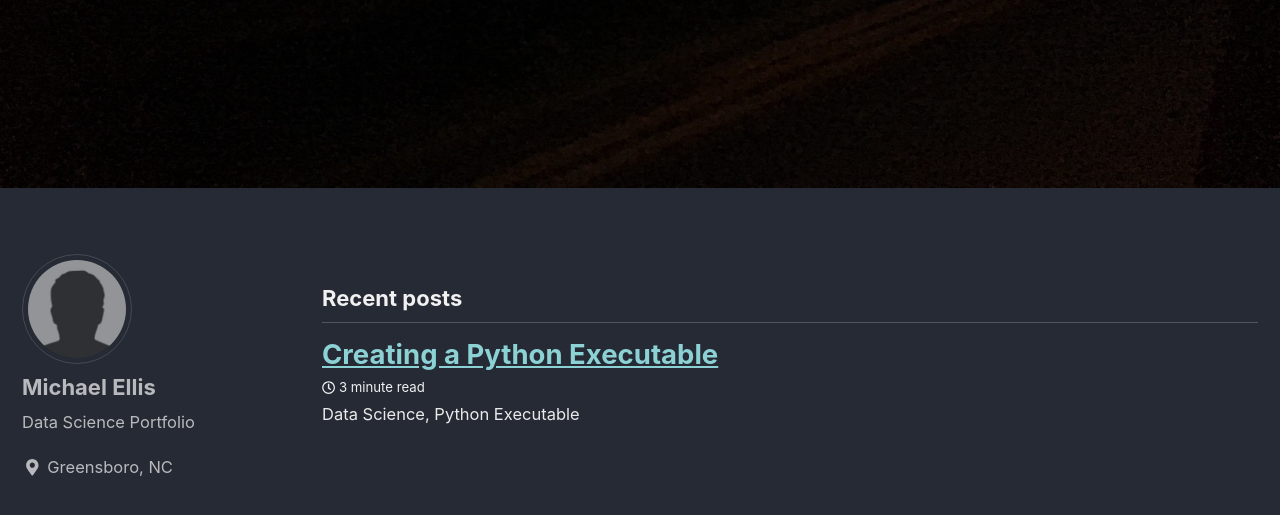
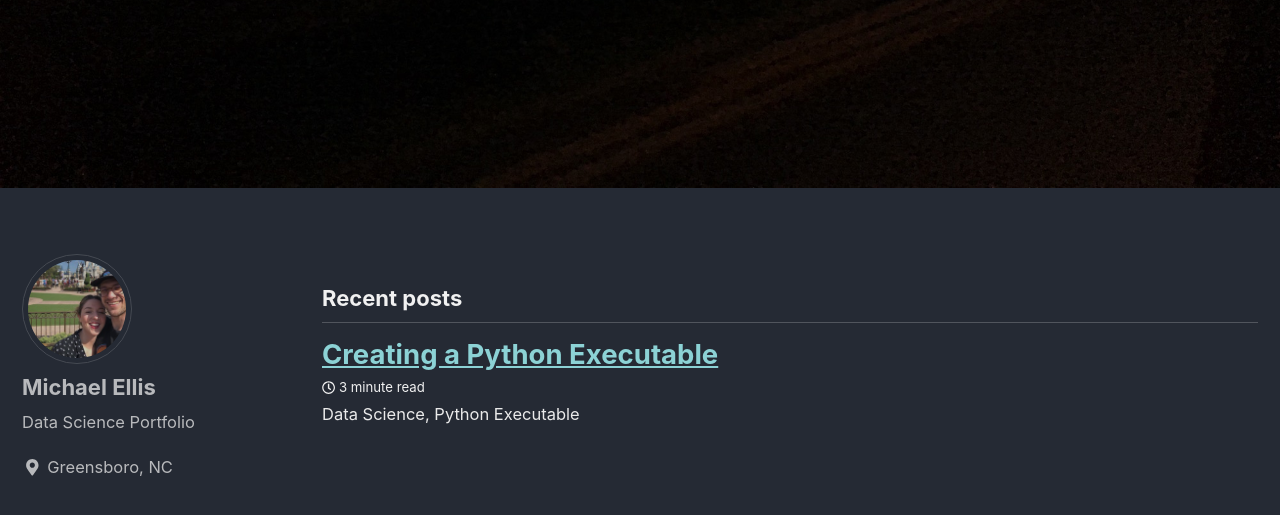
Before and after one commit to mtellis2/mtellis2.github.io, a Jekyll site: the page built from index.html, in a window 1280 px wide and 900 px high, scrolled down 861 px. Shown: the top 515 px of the window. Built offline with Jekyll 4.4.1, drawn with Linux system fonts in a browser that asks for light colours; cached includes are drawn as plain includes; nearby versions of some CDN libraries; the list of posts is cut into pages by our own code.

Commit message:
Update _config.yml

```diff
--- a/_config.yml
+++ b/_config.yml
@@ -107,36 +107,40 @@
 # Site Author
 author:
   name             : "Michael Ellis"
-  avatar           : "https://mtellis2.github.io/images/bio-photo.jpg" #path of avatar image, e.g. "/assets/images/bio-photo.jpg"
+  avatar           : "https://mtellis2.github.io/images/disneyTrip.jpg" #path of avatar image, e.g. "/assets/images/bio-photo.jpg"
   bio              : "Data Science Portfolio"
   location         : "Greensboro, NC"
   email            :
   links:
-    - #label: "Email"
-      icon: "fas fa-fw fa-envelope-square"
+    #- label: "Email"
+    - icon: "fas fa-fw fa-envelope-square"
       url: mailto:michael.ellis.010@gmail.com
-    - #label: "Twitter"
-      icon: "fab fa-fw fa-twitter-square"
+    #- label: "Twitter"
+    - icon: "fab fa-fw fa-twitter-square"
       url: "https://twitter.com/M_elli5"
-    - #label: "GitHub"
-      icon: "fab fa-fw fa-github"
+    #- label: "GitHub"
+    - icon: "fab fa-fw fa-github"
       url: "https://github.com/mtellis2"
-    - #label: "LinkedIn"
-      icon: "fab fa-fw fa-linkedin"
+    #- label: "LinkedIn"
+    - icon: "fab fa-fw fa-linkedin"
       url: "https://www.linkedin.com/in/michael-ellis-72962276/"
 
 # Site Footer
 footer:
   links:
-    - #label: "Twitter"
-      icon: "fab fa-fw fa-twitter-square"
-      url: "https://twitter.com/M_elli5"
-    - #label: "GitHub"
-      icon: "fab fa-fw fa-github"
-      url: "https://github.com/mtellis2"
-    - #label: "LinkedIn"
-      icon: "fab fa-fw fa-linkedin"
-      url: "https://www.linkedin.com/in/michael-ellis-72962276/"
+    email: mailto:michael.ellis.010@gmail.com
+    twitter: M_elli5
+    github: mtellis2
+    linkedin: www.linkedin.com/in/michael-ellis-72962276/
+    #- label: "Twitter"
+      #icon: "fab fa-fw fa-twitter-square"
+    #   url: "https://twitter.com/M_elli5"
+    # - #label: "GitHub"
+    #   icon: "fab fa-fw fa-github"
+    #   url: "https://github.com/mtellis2"
+    # - #label: "LinkedIn"
+    #   icon: "fab fa-fw fa-linkedin"
+    #   url: "https://www.linkedin.com/in/michael-ellis-72962276/"
 
 
 # Reading Files
```
